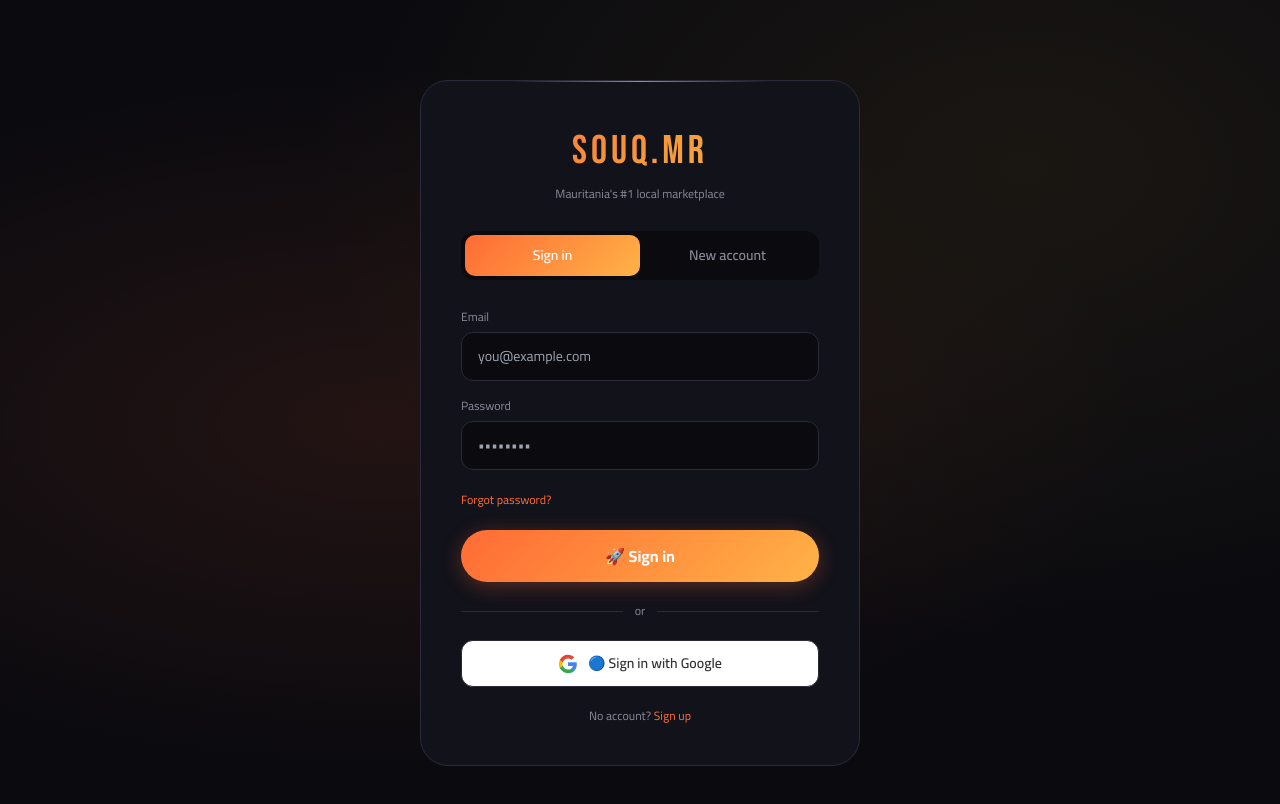
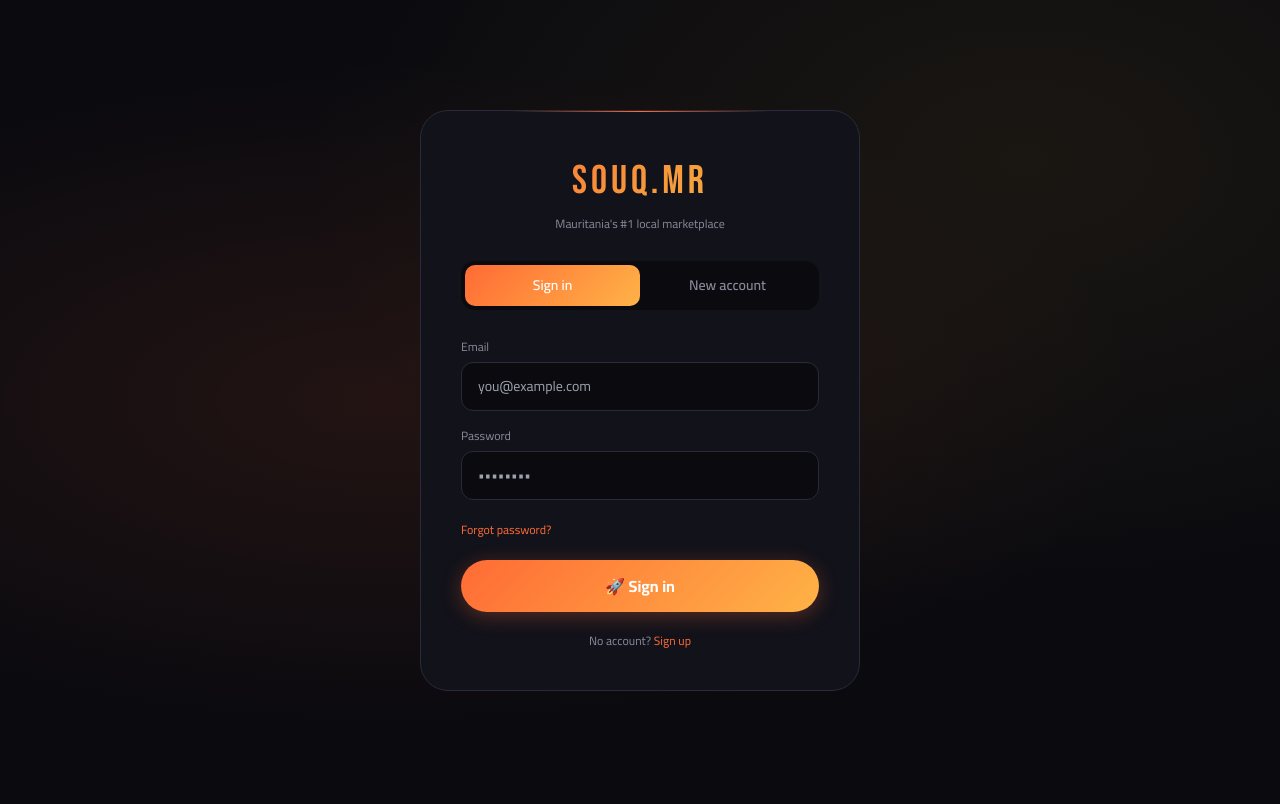
Before and after one commit to Medzobro/SOUQ.MR, a Next.js app: page /en/auth in a window 1280 px wide. Shown: the top 804 px of the page. Built offline with nearby package versions, Linux system fonts and the light colour scheme; no server answers.

Commit message:
🗑️ Remove Google OAuth login button

```diff
--- a/src/app/[locale]/auth/AuthForm.tsx
+++ b/src/app/[locale]/auth/AuthForm.tsx
@@ -3,7 +3,7 @@
 import { useActionState, useState, useEffect } from 'react';
 import { useTranslations } from 'next-intl';
 import { useSearchParams } from 'next/navigation';
-import { signInAction, signUpAction, signInWithGoogleAction, type AuthState } from './actions';
+import { signInAction, signUpAction, type AuthState } from './actions';
 import { cn } from '@/lib/cn';
 
 type Tab = 'login' | 'register';
@@ -228,40 +228,6 @@ export default function AuthForm() {
         </form>
       )}
 
-      <div className="auth-divider">
-        <div className="auth-divider-line" />
-        <div className="auth-divider-text">{t('or')}</div>
-        <div className="auth-divider-line" />
-      </div>
-
-      <button
-        type="button"
-        onClick={() => signInWithGoogleAction()}
-        style={{
-          width: '100%',
-          padding: '12px',
-          borderRadius: 12,
-          border: '1px solid var(--color-border)',
-          background: '#fff',
-          color: '#333',
-          fontSize: 14,
-          cursor: 'pointer',
-          display: 'flex',
-          alignItems: 'center',
-          justifyContent: 'center',
-          gap: 10,
-          fontWeight: 600,
-        }}
-      >
-        <svg width="20" height="20" viewBox="0 0 24 24">
-          <path fill="#4285F4" d="M22.56 12.25c0-.78-.07-1.53-.2-2.25H12v4.26h5.92a5.06 5.06 0 0 1-2.2 3.32v2.77h3.57c2.08-1.92 3.28-4.74 3.28-8.1z" />
-          <path fill="#34A853" d="M12 23c2.97 0 5.46-.98 7.28-2.66l-3.57-2.77c-.98.66-2.23 1.06-3.71 1.06-2.86 0-5.29-1.93-6.16-4.53H2.18v2.84C3.99 20.53 7.7 23 12 23z" />
-          <path fill="#FBBC05" d="M5.84 14.09c-.22-.66-.35-1.36-.35-2.09s.13-1.43.35-2.09V7.07H2.18C1.43 8.55 1 10.22 1 12s.43 3.45 1.18 4.93l2.85-2.22.81-.62z" />
-          <path fill="#EA4335" d="M12 5.38c1.62 0 3.06.56 4.21 1.64l3.15-3.15C17.45 2.09 14.97 1 12 1 7.7 1 3.99 3.47 2.18 7.07l3.66 2.84c.87-2.6 3.3-4.53 6.16-4.53z" />
-        </svg>
-        {t('loginWithGoogle')}
-      </button>
-
       <p style={{ textAlign: 'center', marginTop: 20, fontSize: 12, color: 'var(--color-text-muted)' }}>
         {tab === 'login' ? t('noAccount') : t('hasAccount')}
         <span
```
